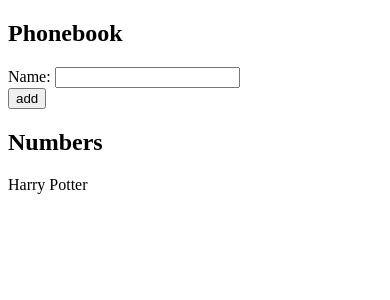
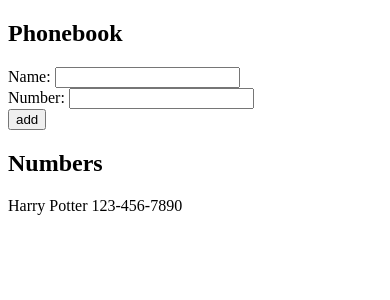
Before and after one commit to ameliaggwp/FullStackOpen-Course, a React (Create React App) app in the folder part2/phonebook/: page / in a window 390 px wide. Shown: the top 300 px of the page. Built offline with nearby package versions, Linux system fonts and the light colour scheme.

Commit message:
2.8: The Phonebook Step3

```diff
--- a/part2/phonebook/src/App.js
+++ b/part2/phonebook/src/App.js
@@ -1,13 +1,17 @@
 import React, { useState } from "react";
 
 const App = () => {
-  const [persons, setPersons] = useState([{ name: "Harry Potter" }]);
+  const [persons, setPersons] = useState([
+    { name: "Harry Potter", number: "123-456-7890" },
+  ]);
   const [newName, setNewName] = useState("");
+  const [newNumber, setNewNumber] = useState("");
 
   const addName = (event) => {
     event.preventDefault();
     const personObject = {
       name: newName,
+      number: newNumber,
     };
     for (let i = 0; i < persons.length; i++) {
       if (persons[i].name === personObject.name) {
@@ -16,10 +20,15 @@
     }
     setPersons(persons.concat(personObject));
     setNewName("");
+    setNewNumber("");
   };
 
   const handleNameChange = (event) => {
     setNewName(event.target.value);
+  };
+
+  const handleNumberChange = (event) => {
+    setNewNumber(event.target.value);
   };
 
   return (
@@ -30,12 +39,19 @@
           Name: <input value={newName} onChange={handleNameChange} />
         </div>
         <div>
+          {" "}
+          Number: <input value={newNumber} onChange={handleNumberChange} />
+        </div>
+        <div>
           <button type="submit">add</button>
         </div>
       </form>
+
       <h2>Numbers</h2>
       {persons.map((person) => (
-        <div key={person.name}>{person.name}</div>
+        <div key={person.name}>
+          {person.name} {person.number}
+        </div>
       ))}
     </div>
   );
```
